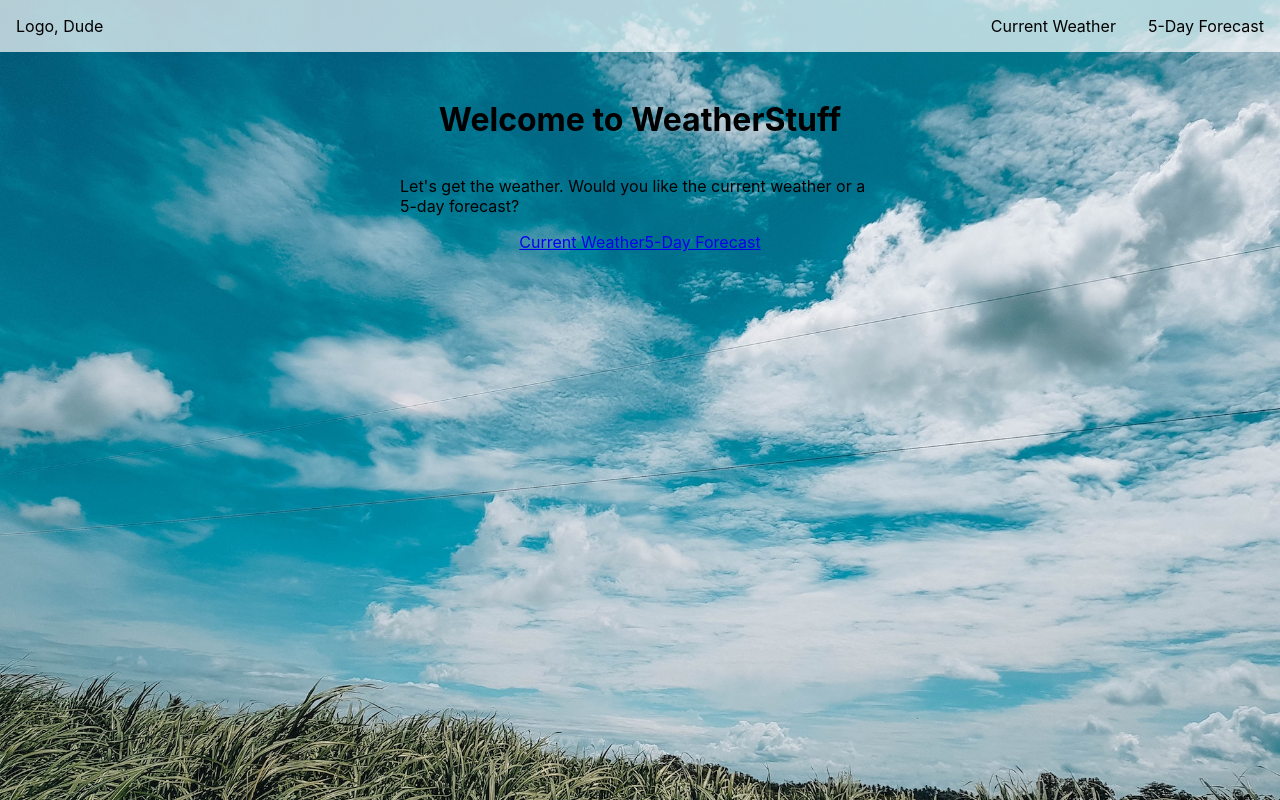
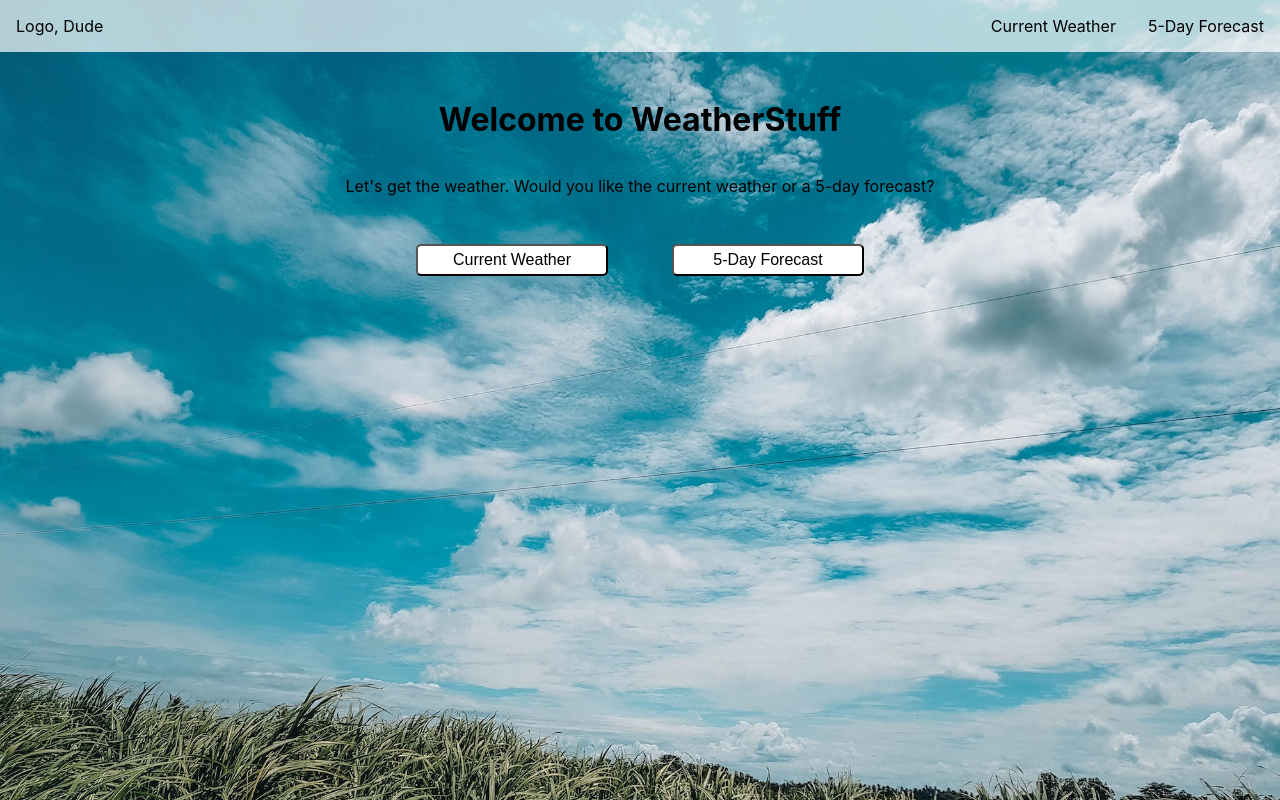
Before and after one commit to TobiasNorton/weather-app, a React (Create React App) app: page / in a window 1280 px wide. Built offline with nearby package versions, Linux system fonts and the light colour scheme.

Commit message:
Styled Links in Home component

```diff
--- a/src/Home.js
+++ b/src/Home.js
@@ -9,8 +9,12 @@ class Home extends Component {
         <div className="home-prompt">
           <p>Let's get the weather. Would you like the current weather or a 5-day forecast?</p>
           <div>
-            <Link to="/current/">Current Weather</Link>
-            <Link to="/5-day-forecast/">5-Day Forecast</Link>
+            <Link to="/current/">
+              <button className="home-option">Current Weather</button>
+            </Link>
+            <Link to="/5-day-forecast/">
+              <button className="home-option">5-Day Forecast</button>
+            </Link>
           </div>
         </div>
       </main>
--- a/src/index.css
+++ b/src/index.css
@@ -51,15 +51,26 @@ main {
   align-items: center;
 }
 
+h1 {
+  margin-top: 3rem;
+}
+
 .home-prompt {
-  max-width: 30rem;
+  max-width: 38rem;
   display: flex;
   flex-direction: column;
   align-items: center;
 }
 
-h1 {
-  margin-top: 3rem;
+.home-option {
+  color: black;
+  font-size: 1rem;
+  text-decoration: none;
+  background-color: white;
+  margin: 2rem;
+  width: 12rem;
+  height: 2rem;
+  border-radius: 5px;
 }
 
 .container {
```
